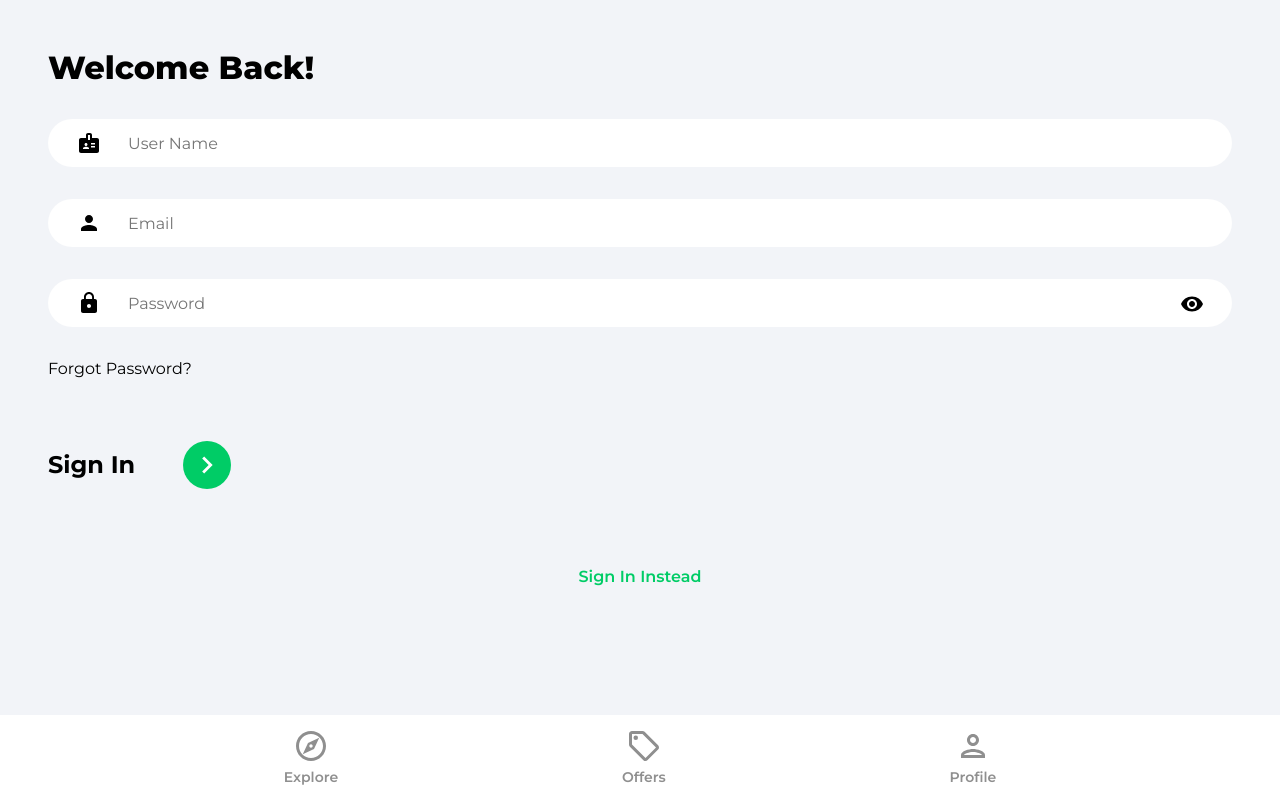
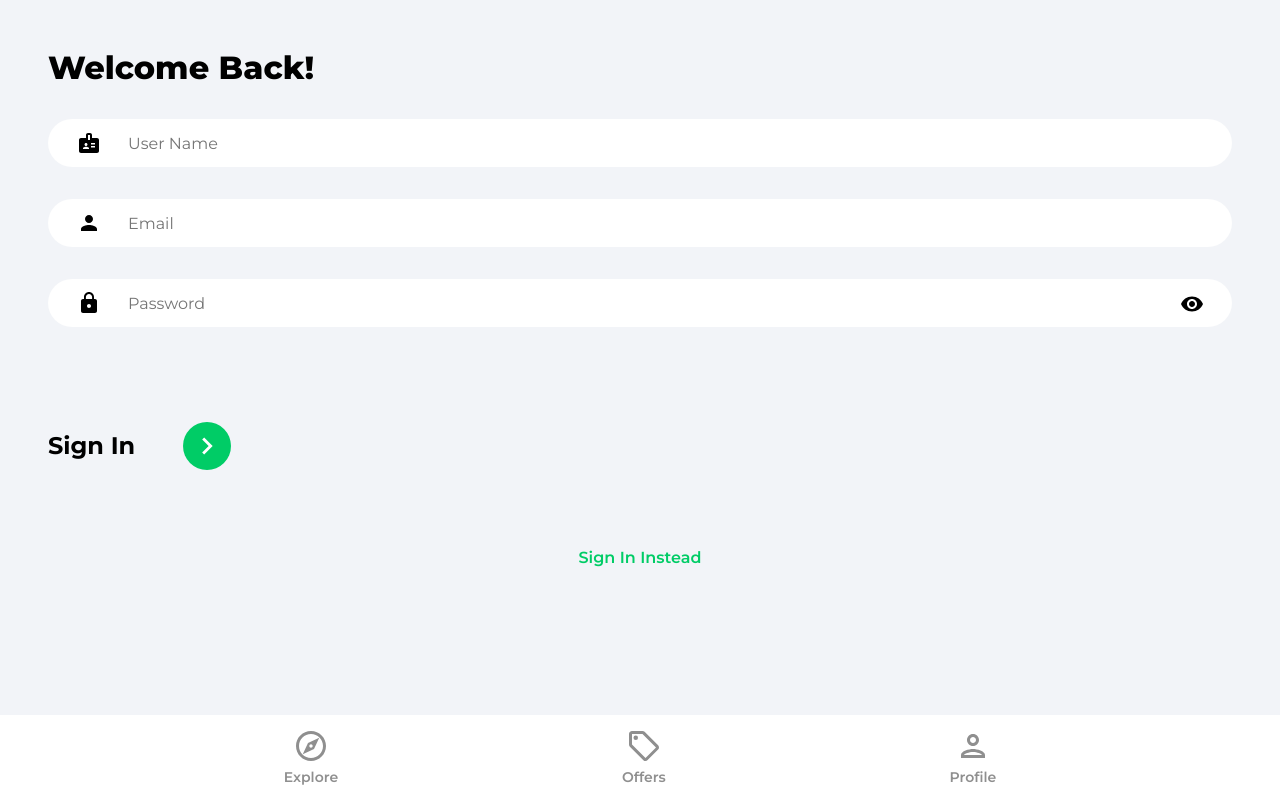
Before and after one commit to prajwal-sharma/house-marketplace, a React (Create React App) app: page /sign-up in a window 1280 px wide. Built offline with nearby package versions, Linux system fonts and the light colour scheme.

Commit message:
added signIn and signUp functionalities

```diff
--- a/package.json
+++ b/package.json
@@ -11,6 +11,7 @@
     "react-dom": "^18.2.0",
     "react-router-dom": "^6.16.0",
     "react-scripts": "5.0.1",
+    "react-toastify": "^9.1.3",
     "web-vitals": "^2.1.4"
   },
   "scripts": {
--- a/src/App.js
+++ b/src/App.js
@@ -1,4 +1,5 @@
 import { BrowserRouter as Router,Routes, Route } from "react-router-dom";
+import { ToastContainer } from "react-toastify";
 import Explore from "./pages/Explore";
 import ForgotPassword from "./pages/ForgotPassword";
 import Offers from "./pages/Offers";
@@ -6,6 +7,7 @@ import SignUp from "./pages/SignUp";
 import Profile from "./pages/Profile";
 import SignIn from "./pages/SignIn";
 import Navbar from "./components/Navbar";
+import 'react-toastify/dist/ReactToastify.css'
 
 function App() {
   return (
@@ -21,6 +23,7 @@ function App() {
       </Routes>
       <Navbar/>
     </Router>
+    <ToastContainer></ToastContainer>
    </>
   );
 }
--- a/src/pages/Profile.jsx
+++ b/src/pages/Profile.jsx
@@ -1,7 +1,15 @@
+import { getAuth } from "firebase/auth";
+import { useState, useEffect } from "react";
+
+
 function Profile() {
-    return ( <div>
-        Profile
-    </div> );
+    const [user, setUser] = useState(null)
+
+    const auth = getAuth()
+    useEffect(()=>{
+        setUser(auth.currentUser)
+    },[])
+   return user ? <h1>{user.displayName}</h1> : "Not User"
 }
 
 export default Profile;
--- a/src/pages/SignIn.jsx
+++ b/src/pages/SignIn.jsx
@@ -1,7 +1,9 @@
 import { useState } from "react";
+import { toast } from "react-toastify";
 import { Link, useNavigate } from "react-router-dom";
 import { ReactComponent as ArrowRightIcon } from "../assets/svg/keyboardArrowRightIcon.svg";
 import visibilityIcon from "../assets/svg/visibilityIcon.svg";
+import { getAuth, signInWithEmailAndPassword } from "firebase/auth";
 
 function SignIn() {
   const [showPassword, setShowPassword] = useState(false);
@@ -14,11 +16,29 @@ function SignIn() {
 
   const navigate = useNavigate();
   const onChange = (e) => {
-        setFormData((prevState)=>({
-            ...prevState,
-            [e.target.id]: e.target.value
-        }));
+    setFormData((prevState) => ({
+      ...prevState,
+      [e.target.id]: e.target.value
+    }));
   };
+
+  const onSubmit = async (e) => {
+
+    e.preventDefault()
+    try {
+
+      const auth = getAuth()
+
+      const userCredentials = await signInWithEmailAndPassword(auth, email, password)
+
+      if (userCredentials.user) {
+        navigate('/')
+      }
+    } catch (error) {
+      toast.error("Bad User Credentials")
+    }
+
+  }
 
   return (
     <>
@@ -26,7 +46,7 @@ function SignIn() {
         <header>
           <p className="pageHeader">Welcome Back!</p>
         </header>
-        <form>
+        <form onSubmit={onSubmit}>
           <input
             type="email"
             className="emailInput"
@@ -57,7 +77,7 @@ function SignIn() {
           <div className="signUpBar">
             <p className="signUpText">Sign Up</p>
             <button className="signInButton">
-              <ArrowRightIcon fill="#ffffff" width="34px" height="34px"/>
+              <ArrowRightIcon fill="#ffffff" width="34px" height="34px" />
             </button>
           </div>
         </form>
--- a/src/pages/SignUp.jsx
+++ b/src/pages/SignUp.jsx
@@ -1,5 +1,9 @@
 import { useState } from "react";
+import {toast} from 'react-toastify'
 import { Link, useNavigate } from "react-router-dom";
+import {getAuth ,createUserWithEmailAndPassword, updateProfile} from 'firebase/auth';
+import { setDoc , doc, serverTimestamp } from "firebase/firestore";
+import {db} from '../firebase.config';
 import { ReactComponent as ArrowRightIcon } from "../assets/svg/keyboardArrowRightIcon.svg";
 import visibilityIcon from "../assets/svg/visibilityIcon.svg";
 
@@ -21,13 +25,39 @@ function SignUp() {
         }));
   };
 
+  const onSubmit = async (e)=>{
+    e.preventDefault()
+
+    try{
+      const auth = getAuth()
+
+      const userCredentials = await createUserWithEmailAndPassword(auth ,email,password)
+
+      const user = userCredentials.user
+      updateProfile(auth.currentUser , {
+        displayName : name
+      })
+
+      const formDataCopy = {...formData}
+
+      delete formDataCopy.password
+      formDataCopy.timeStamp = serverTimestamp()
+
+      await setDoc(doc(db,'users', user.uid),formDataCopy)
+
+      navigate('/')
+    }catch(error){
+      toast.error("Something Went wrong with registration!")
+    }
+  }
+
   return (
     <>
       <div className="pageContainer">
         <header>
           <p className="pageHeader">Welcome Back!</p>
         </header>
-        <form>
+        <form onSubmit={onSubmit}>
         <input
             type="text"
             className="nameInput"
@@ -60,9 +90,9 @@ function SignUp() {
               onClick={() => setShowPassword((prevState) => !prevState)}
             />
           </div>
-          <Link to="/forgot-password" className="forgotPasswordLInk">
+          {/* <Link to="/forgot-password" className="forgotPasswordLInk">
             Forgot Password?
-          </Link>
+          </Link> */}
           <div className="signInBar">
             <p className="signInText">Sign In</p>
             <button className="signInButton">
```
Also changed, not shown: 2 other files (tests, documents, lock files or other folders).
